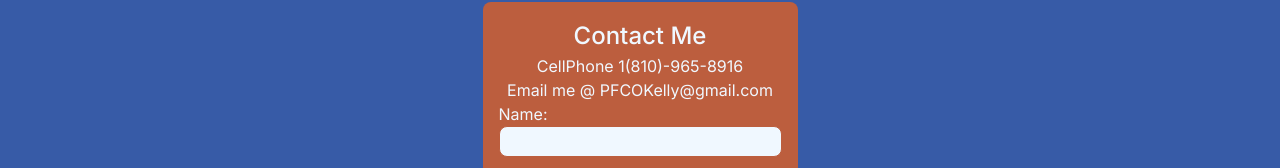
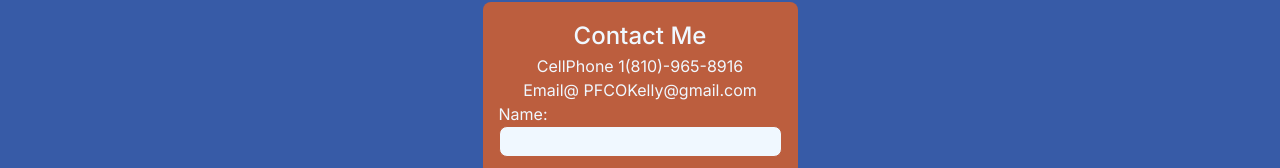
Before and after one commit to WoollyCoyote/Portfolio, a Next.js app: page / in a window 1280 px wide. Shown: the part 1916-2084 px from the top of the page. Built offline with nearby package versions, Linux system fonts and the light colour scheme.

Commit message:
version 3.132 removed me fromg email

```diff
--- a/src/components/contact.js
+++ b/src/components/contact.js
@@ -3,7 +3,7 @@ const contact = () => {
         <div className="contactDiv center card">
             <h2 className="title">Contact Me</h2>
             <p>CellPhone 1(810)-965-8916</p>
-            <p>Email me @ PFCOKelly@gmail.com</p>
+            <p>Email@ PFCOKelly@gmail.com</p>
             <form className="contactForm center">
                 <label className="contactInput">
                     Name:
```
